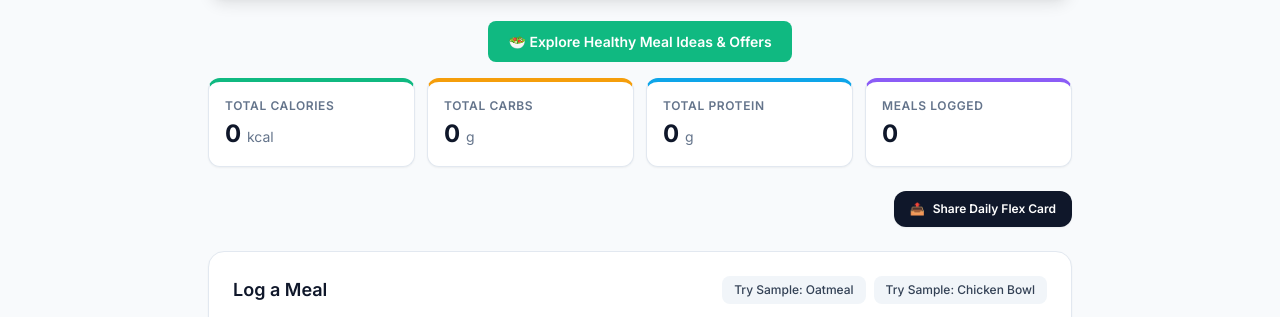
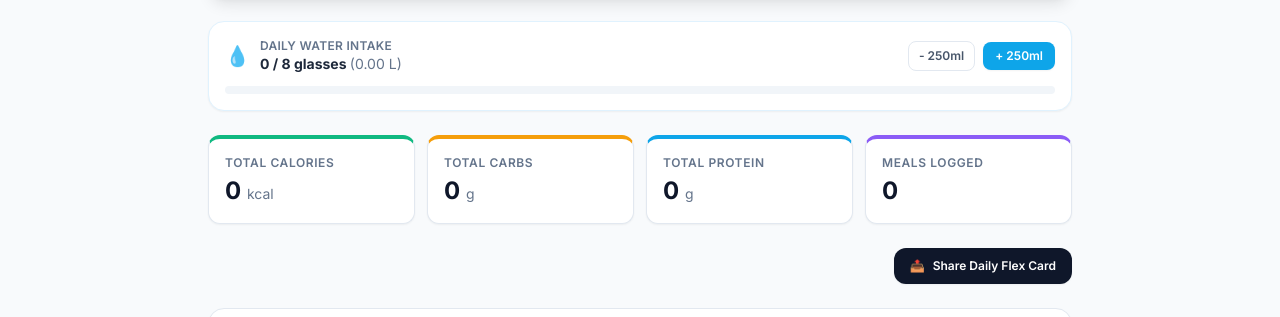
Before and after one commit to SHARAN6360/dayplate-tracker, a plain HTML site: page index.html in a window 1280 px wide. Shown: the part 190-507 px from the top of the page. Drawn offline with nearby package versions, Linux system fonts and the light colour scheme.

Commit message:
Update index.html

```diff
--- a/index.html
+++ b/index.html
@@ -60,12 +60,33 @@
     </div>
   </div>
 </header>
-    <div style="text-align:center; margin-bottom: 16px;">
-  <a href="https://uplcm.com/4/12337630" target="_blank" rel="noopener noreferrer"
-     style="display:inline-block; background:#10b981; color:#ffffff; padding:10px 20px; border-radius:8px; text-decoration:none; font-weight:600; font-size:14px;">
-    🥗 Explore Healthy Meal Ideas & Offers
-  </a>
-</div>
+        <!-- Daily Water Intake Tracker -->
+    <div class="mb-6 rounded-2xl bg-white p-4 shadow-sm border border-sky-100">
+      <div class="flex flex-wrap items-center justify-between gap-2">
+        <div class="flex items-center gap-2.5">
+          <span class="text-xl">💧</span>
+          <div>
+            <p class="text-xs font-semibold uppercase tracking-wide text-slate-500">Daily Water Intake</p>
+            <p class="text-sm font-bold text-slate-800">
+              <span id="water-glasses">0</span> / 8 glasses
+              <span class="font-normal text-slate-500">(<span id="water-liters">0.00</span> L)</span>
+            </p>
+          </div>
+        </div>
+        <div class="flex items-center gap-2">
+          <button type="button" id="water-minus-btn" class="rounded-lg border border-slate-200 px-2.5 py-1.5 text-xs font-semibold text-slate-600 hover:bg-slate-50 active:scale-95 transition">
+            - 250ml
+          </button>
+          <button type="button" id="water-plus-btn" class="rounded-lg bg-sky-500 px-3 py-1.5 text-xs font-semibold text-white shadow-sm hover:bg-sky-600 active:scale-95 transition">
+            + 250ml
+          </button>
+        </div>
+      </div>
+      <div class="mt-3 h-2 w-full overflow-hidden rounded-full bg-slate-100">
+        <div id="water-bar" class="h-full rounded-full bg-sky-500 transition-all duration-300" style="width: 0%"></div>
+      </div>
+    </div>
+
        <!-- Daily Summary Cards -->
     <section aria-label="Daily Totals" class="grid grid-cols-2 sm:grid-cols-4 gap-3 mb-6">
   <div class="bg-white rounded-xl border border-slate-200 border-t-4 border-t-emerald-500 p-4 shadow-sm">
@@ -1171,6 +1192,50 @@
         updateStreakDisplay();
       }
     }, 300);
+            // --- 1B. DAILY WATER INTAKE TRACKER ---
+        const WATER_KEY = "dayplate_water_" + getTodayStr();
+        const WATER_GOAL_ML = 2000;
+
+        function loadWaterMl() {
+          const saved = localStorage.getItem(WATER_KEY);
+          return saved ? parseInt(saved, 10) : 0;
+        }
+
+        function updateWaterUI() {
+          const ml = loadWaterMl();
+          const glasses = Math.round(ml / 250);
+          const liters = (ml / 1000).toFixed(2);
+          const pct = Math.min(100, Math.round((ml / WATER_GOAL_ML) * 100));
+
+          const glassesEl = document.getElementById("water-glasses");
+          const litersEl = document.getElementById("water-liters");
+          const barEl = document.getElementById("water-bar");
+
+          if (glassesEl) glassesEl.textContent = glasses;
+          if (litersEl) litersEl.textContent = liters;
+          if (barEl) barEl.style.width = pct + "%";
+        }
+
+        const waterPlusBtn = document.getElementById("water-plus-btn");
+        const waterMinusBtn = document.getElementById("water-minus-btn");
+
+        if (waterPlusBtn) {
+          waterPlusBtn.addEventListener("click", () => {
+            const nextMl = loadWaterMl() + 250;
+            localStorage.setItem(WATER_KEY, String(nextMl));
+            updateWaterUI();
+          });
+        }
+
+        if (waterMinusBtn) {
+          waterMinusBtn.addEventListener("click", () => {
+            const nextMl = Math.max(0, loadWaterMl() - 250);
+            localStorage.setItem(WATER_KEY, String(nextMl));
+            updateWaterUI();
+          });
+        }
+
+        updateWaterUI();
 
     // --- 2. SHAREABLE FLEX CARD GENERATOR ---
     const shareBtn = document.getElementById("share-flex-btn");
```
